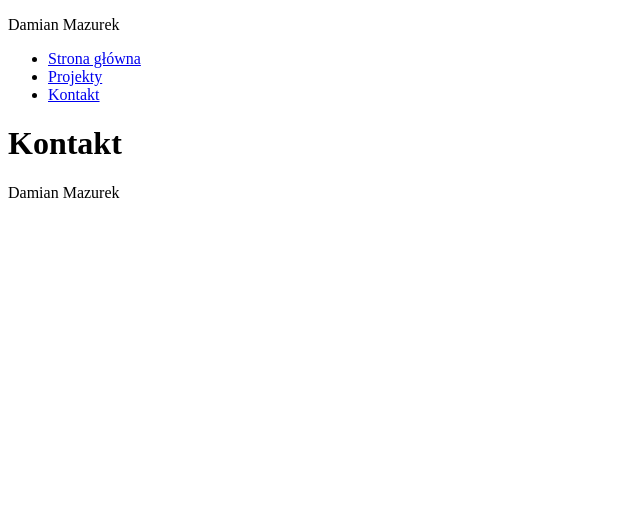
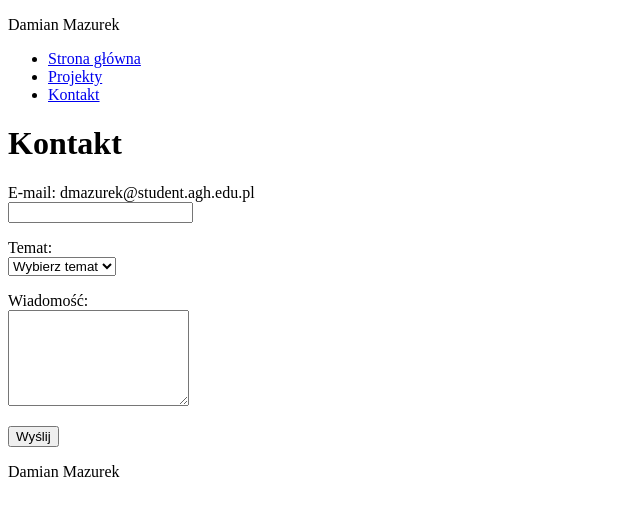
Before and after one commit to DamianMaz1/Aplikacje_Webowe, a plain HTML site: page Projekt_01/kontakt.html in a window 1280 px wide. Shown: the whole page, without its empty margins (0-640 px from the left). Drawn offline with Linux system fonts and the light colour scheme.

Commit message:
Dodanie strony glownej i formularza

```diff
--- a/Projekt_01/kontakt.html
+++ b/Projekt_01/kontakt.html
@@ -20,6 +20,34 @@
 
     <main>
       <h1>Kontakt</h1>
+
+      <form>
+        <p>
+          <label for="email">E-mail: dmazurek@student.agh.edu.pl</label><br />
+          <input type="email" id="email" name="email" required />
+        </p>
+
+        <p>
+          <label for="temat">Temat:</label><br />
+          <select id="temat" name="temat" required>
+            <option value="">Wybierz temat</option>
+            <option value="pytanie">Pytanie</option>
+            <option value="wspolpraca">Współpraca</option>
+            <option value="inne">Inne</option>
+          </select>
+        </p>
+
+        <p>
+          <label for="wiadomosc">Wiadomość:</label><br />
+          <textarea
+            id="wiadomosc"
+            name="wiadomosc"
+            rows="6"
+            required></textarea>
+        </p>
+
+        <button type="submit">Wyślij</button>
+      </form>
     </main>
 
     <footer>
```
Also changed, not shown: Projekt_01/index.html (+19 -0 lines).
